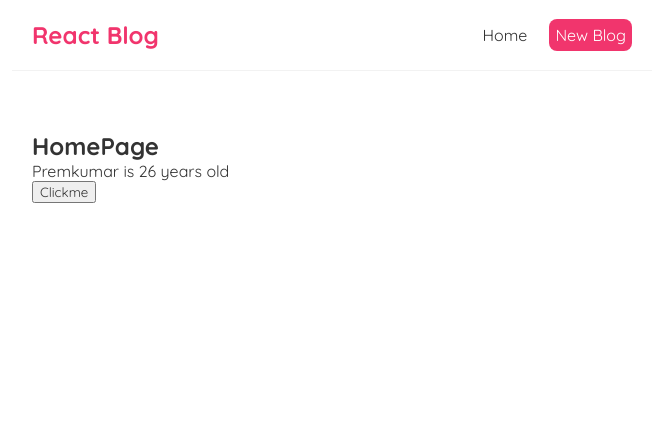
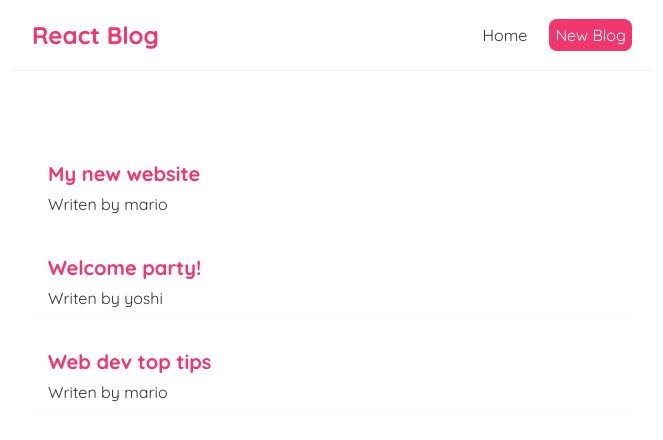
Before and after one commit to premkumarkori/reactbasics, a React (Create React App) app: page / in a window 1280 px wide. Shown: the top 440 px of the page, without its empty margins (308-971 px from the left). Built offline with nearby package versions, Linux system fonts and the light colour scheme.

Commit message:
Sixth Commit: Outputting Lists

```diff
--- a/src/Home.js
+++ b/src/Home.js
@@ -1,18 +1,19 @@
 import { useState } from "react";
 
 const Home = () => {
-  //let name ='Premkumar';
-  const [name,setName] = useState('Premkumar');
-  const [age,setAge] = useState(26);
-  const handleClick = () =>{
-    setName('Ram');
-    setAge(27);
-  }
+  const [blog,setBlog] = useState([
+    { title: 'My new website', body: 'lorem ipsum...', author: 'mario', id: 1 },
+    { title: 'Welcome party!', body: 'lorem ipsum...', author: 'yoshi', id: 2 },
+    { title: 'Web dev top tips', body: 'lorem ipsum...', author: 'mario', id: 3 }
+  ]);
   return (
     <div className="Home">
-        <h2>HomePage</h2>
-        <p>{name} is {age} years old</p>
-        <button onClick={handleClick}>Clickme</button>
+      {blog.map(blog =>(
+        <div className="blog-preview" key={blog.id}>
+          <h2>{blog.title}</h2>
+          <p>Writen by {blog.author}</p>
+        </div>
+      ))}
     </div>
   )
 }
--- a/src/index.css
+++ b/src/index.css
@@ -33,3 +33,17 @@
   margin: 40px auto;
   padding: 20px;
 }
+/* blog previews / list */
+.blog-preview {
+  padding: 10px 16px;
+  margin: 20px 0;
+  border-bottom: 1px solid #fafafa;
+}
+.blog-preview:hover {
+  box-shadow: 1px 3px 5px rgba(0,0,0,0.1);
+}
+.blog-preview h2 {
+  font-size: 20px;
+  color: #f1356d;
+  margin-bottom: 8px;
+}
```
